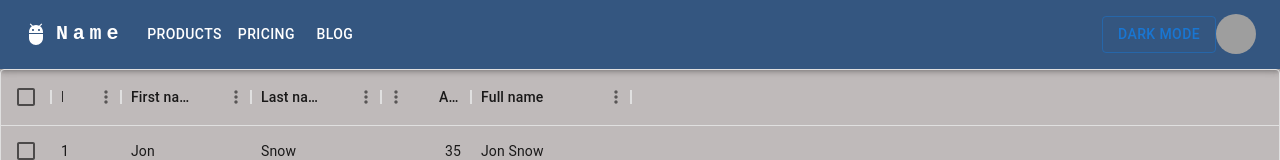
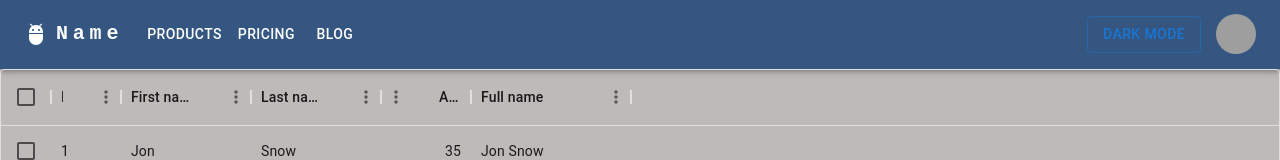
Before and after one commit to HarshChalikwar/Code_Platform, a React (Create React App) app: page / in a window 1280 px wide. Shown: the top 160 px of the page. Built offline with nearby package versions, Linux system fonts and the light colour scheme; grey boxes are pictures that could not be loaded.

Commit message:
DarkMode Css

```diff
--- a/src/Components/Navbar.js
+++ b/src/Components/Navbar.js
@@ -130,7 +130,7 @@ function Navbar() {
             </Button>
           ))}
         </Box>
-        <Button variant="outlined" onClick={handleToggleTheme}>
+        <Button variant="outlined" onClick={handleToggleTheme} sx={{ marginRight: '15px' }}>
           {theme === 'light' ? 'Dark Mode' : 'Light Mode'}
         </Button>
         <Box sx={{ flexGrow: 0 }}>
```
